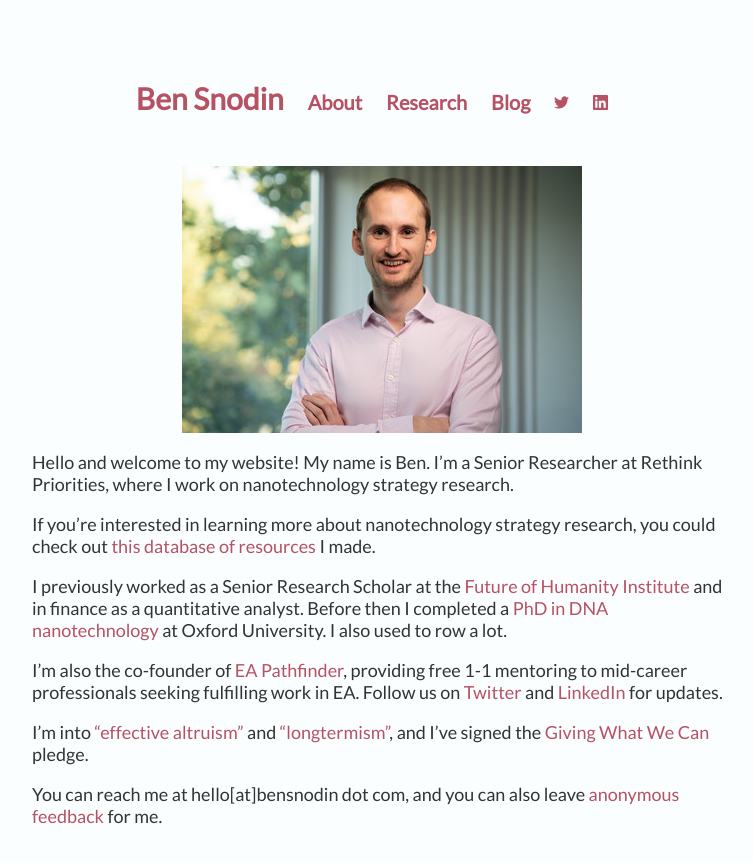
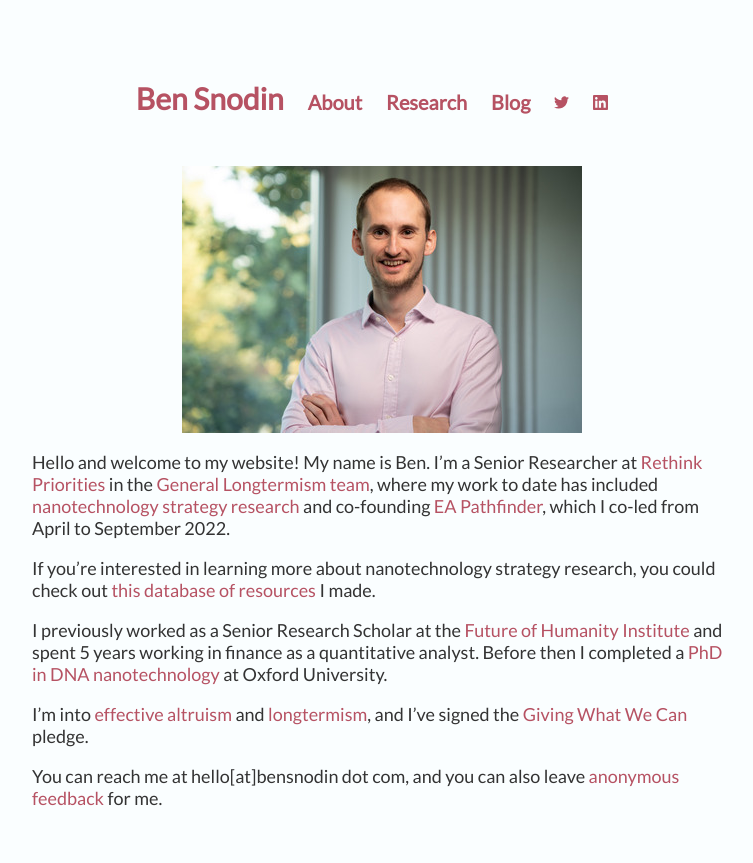
Before and after one commit to bsnodin/bsnodin.github.io, a Jekyll site: the page built from index.md, in a window 1280 px wide. Shown: the top 863 px of the page, without its empty margins (258-1011 px from the left). Built offline with Jekyll 4.4.1, drawn with Linux system fonts in a browser that asks for light colours.

Commit message:
updated main page

```diff
--- a/index.md
+++ b/index.md
@@ -5,14 +5,12 @@ title: Ben Snodin
 
 <center><img src="{{ site.baseurl }}/assets/me400x.jpg" alt="me" width="400" id="photo"></center>
 
-Hello and welcome to my website! My name is Ben. I'm a Senior Researcher at Rethink Priorities, where I work on nanotechnology strategy research.
+Hello and welcome to my website! My name is Ben. I'm a Senior Researcher at [Rethink Priorities](https://rethinkpriorities.org/) in the [General Longtermism team](https://forum.effectivealtruism.org/posts/C26RHHYXzT6P6A4ht/what-rethink-priorities-general-longtermism-team-did-in-2022), where my work to date has included [nanotechnology strategy research](research_articles/thoughts_on_nanotechnology/) and co-founding [EA Pathfinder](https://www.eapathfinder.org/), which I co-led from April to September 2022.
 
 If you're interested in learning more about nanotechnology strategy research, you could check out [this database of resources](https://www.bensnodin.com/research_articles/nanotech_resources_database/) I made.
 
-I previously worked as a Senior Research Scholar at the [Future of Humanity Institute](https://www.fhi.ox.ac.uk/) and in finance as a quantitative analyst. Before then I completed a [PhD in DNA nanotechnology](https://dna.physics.ox.ac.uk/index.php/Main_Page) at Oxford University. I also used to row a lot.
+I previously worked as a Senior Research Scholar at the [Future of Humanity Institute](https://www.fhi.ox.ac.uk/) and spent 5 years working in finance as a quantitative analyst. Before then I completed a [PhD in DNA nanotechnology](https://dna.physics.ox.ac.uk/index.php/Main_Page) at Oxford University.
 
-I’m also the co-founder of [EA Pathfinder](https://www.eapathfinder.org/), providing free 1-1 mentoring to mid-career professionals seeking fulfilling work in EA. Follow us on [Twitter](https://twitter.com/ea_pathfinder) and [LinkedIn](https://www.linkedin.com/company/ea-pathfinder) for updates.
-
-I'm into ["effective altruism"](https://www.effectivealtruism.org/) and ["longtermism"](https://www.effectivealtruism.org/articles/cause-profile-long-run-future/), and I've signed the [Giving What We Can](https://www.givingwhatwecan.org/) pledge.
+I'm into [effective altruism](https://www.effectivealtruism.org/) and [longtermism](https://www.effectivealtruism.org/articles/cause-profile-long-run-future/), and I've signed the [Giving What We Can](https://www.givingwhatwecan.org/) pledge.
 
 You can reach me at hello[at]bensnodin dot com, and you can also leave [anonymous feedback](https://docs.google.com/forms/d/e/1FAIpQLScelY3qOAAhKkTy3mSLgA896K9YEG1X-AdLfN_wgo-Tkt-e1Q/viewform?usp=sf_link) for me.
```
